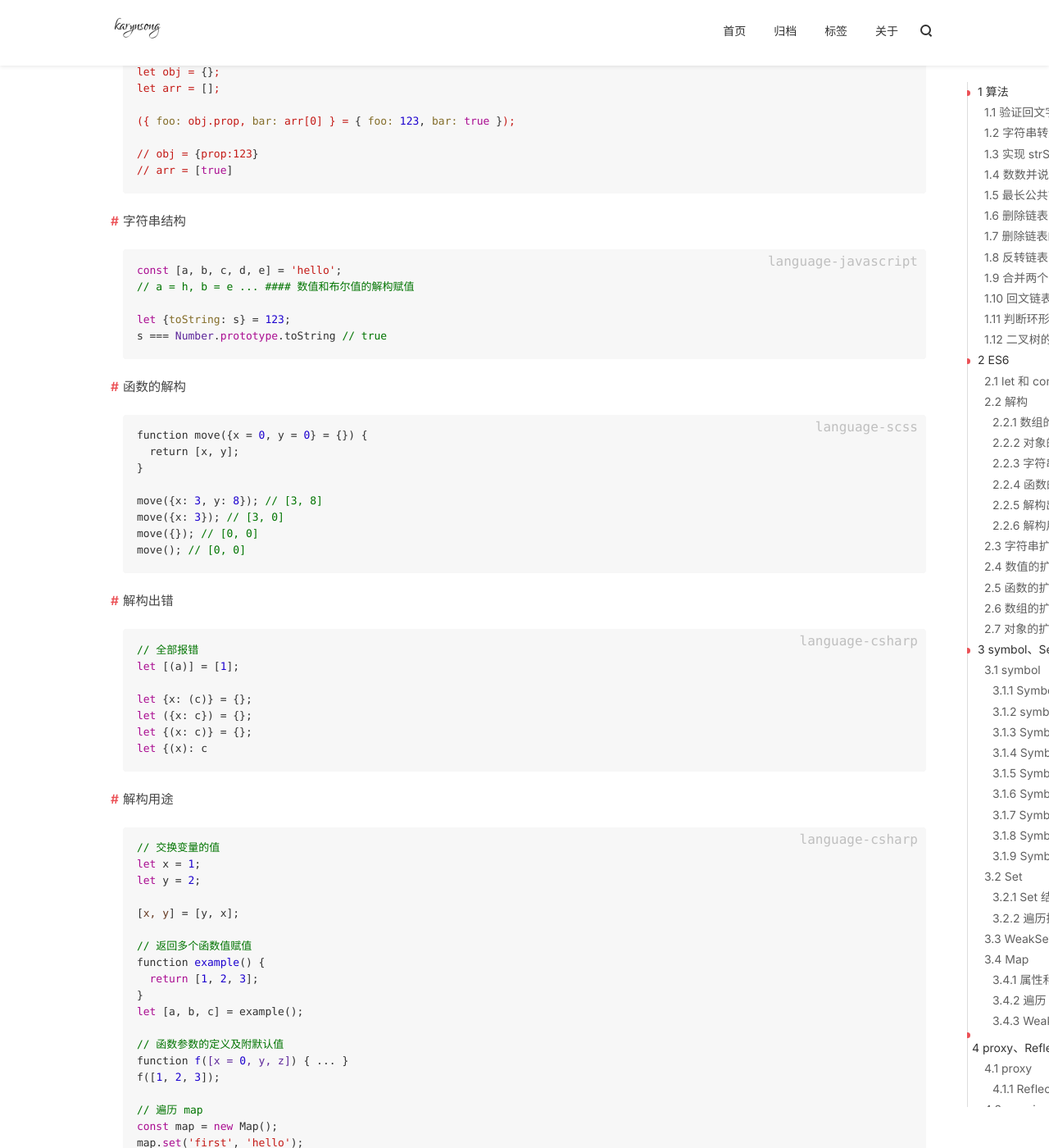
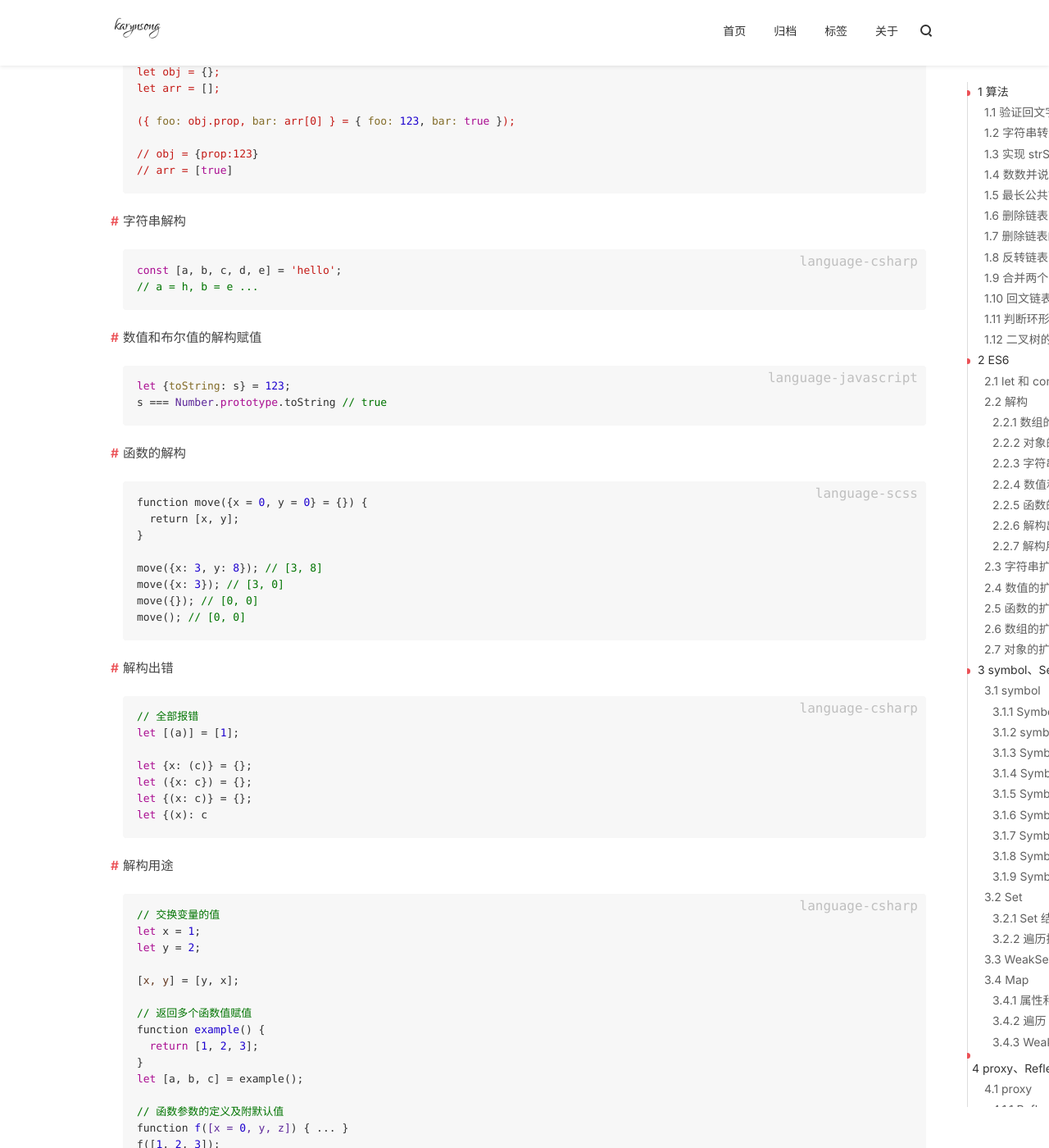
Before and after one commit to karynsong/karynsong.github.io, a Jekyll site: the page built from _posts/2018-06-30-83.md, in a window 1280 px wide and 1400 px high, scrolled down 8881 px. Shown: the whole window at 82% size. Built offline with Jekyll 4.4.1, drawn with Linux system fonts in a browser that asks for light colours; nearby versions of some CDN libraries; comment, search, counter and statistics services are not loaded; some of the changed text lies outside the part shown.

Commit message:
MOD 修改前端

```diff
--- a/_posts/2018-06-30-83.md
+++ b/_posts/2018-06-30-83.md
@@ -404,10 +404,11 @@ const 指的是存储地址不能发生改变，如果这个值是个引用类
     // obj = {prop:123}
     // arr = [true]
 
-#### 字符串结构
+#### 字符串解构
 
     const [a, b, c, d, e] = 'hello';
     // a = h, b = e ...
+
 #### 数值和布尔值的解构赋值
 
     let {toString: s} = 123;
--- a/style/style-karynsong.css
+++ b/style/style-karynsong.css
@@ -8,7 +8,7 @@
 html{overflow-x:hidden;-ms-text-size-adjust:100%;-webkit-text-size-adjust:100%;}
 ::-moz-selection{color:#fff;background-color:#eb5055;}
 ::selection{color:#fff;background-color:#eb5055;}
-body{font-family:-apple-system,SF UI Text,Arial,PingFang SC,Hiragino Sans GB,Microsoft YaHei,WenQuanYi Micro Hei,sans-serif;font-size:14px;line-height:1.8;margin:0 auto;color:#313131;text-rendering:geometricPrecision;-webkit-font-smoothing:antialiased;-webkit-user-select: none;-ms-user-select: none;-moz-user-select: none;-khtml-user-select: none;user-select: none;-moz-osx-font-smoothing:grayscale;}
+body{font-family:-apple-system,SF UI Text,Arial,PingFang SC,Hiragino Sans GB,Microsoft YaHei,WenQuanYi Micro Hei,sans-serif;font-size:14px;line-height:1.8;margin:0 auto;color:#313131;text-rendering:geometricPrecision;-webkit-font-smoothing:antialiased;-moz-osx-font-smoothing:grayscale;}
 body>*:first-child{margin-top:0!important;}
 body>*:last-child{margin-bottom:0!important;}
 p,blockquote,ul,ol,dl,table,pre{margin:20px 0;vertical-align:baseline;}
```
Also changed, not shown: other parts of _posts/2018-06-30-83.md (+1 -4 lines).
